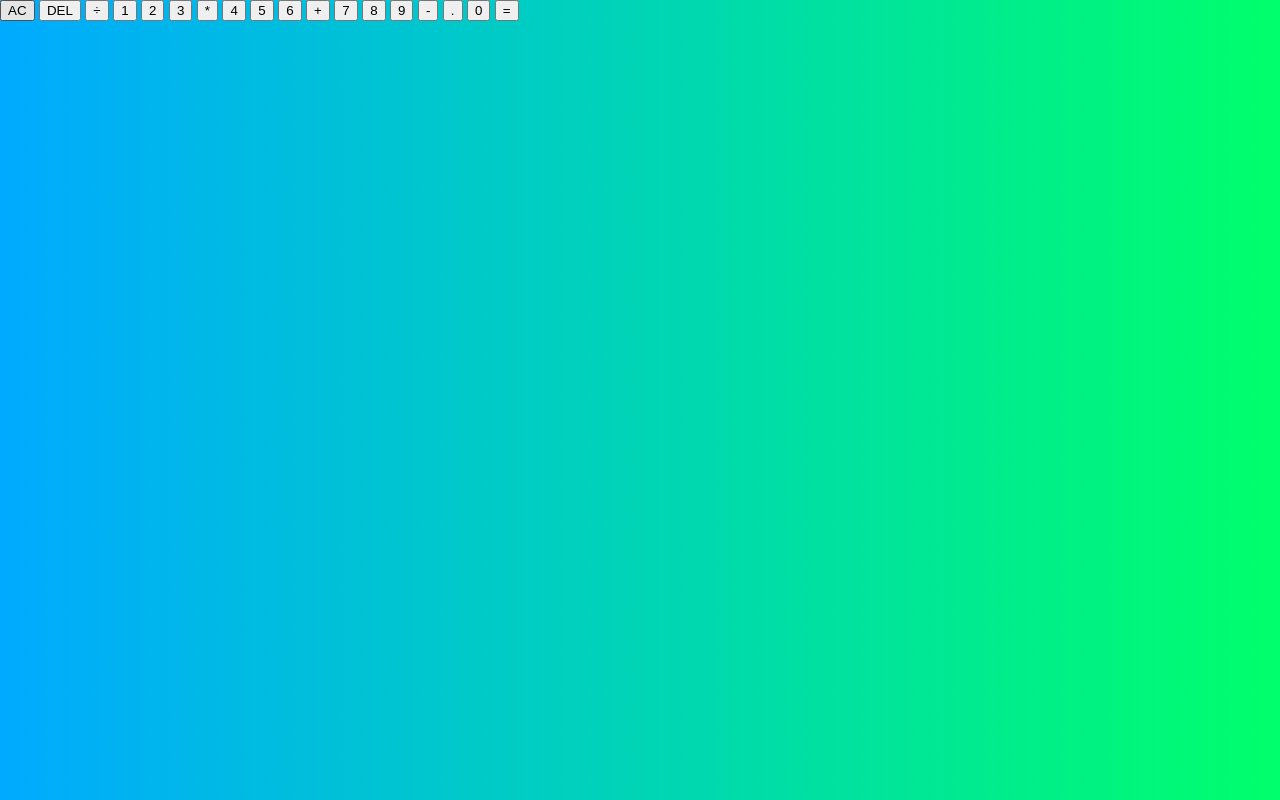
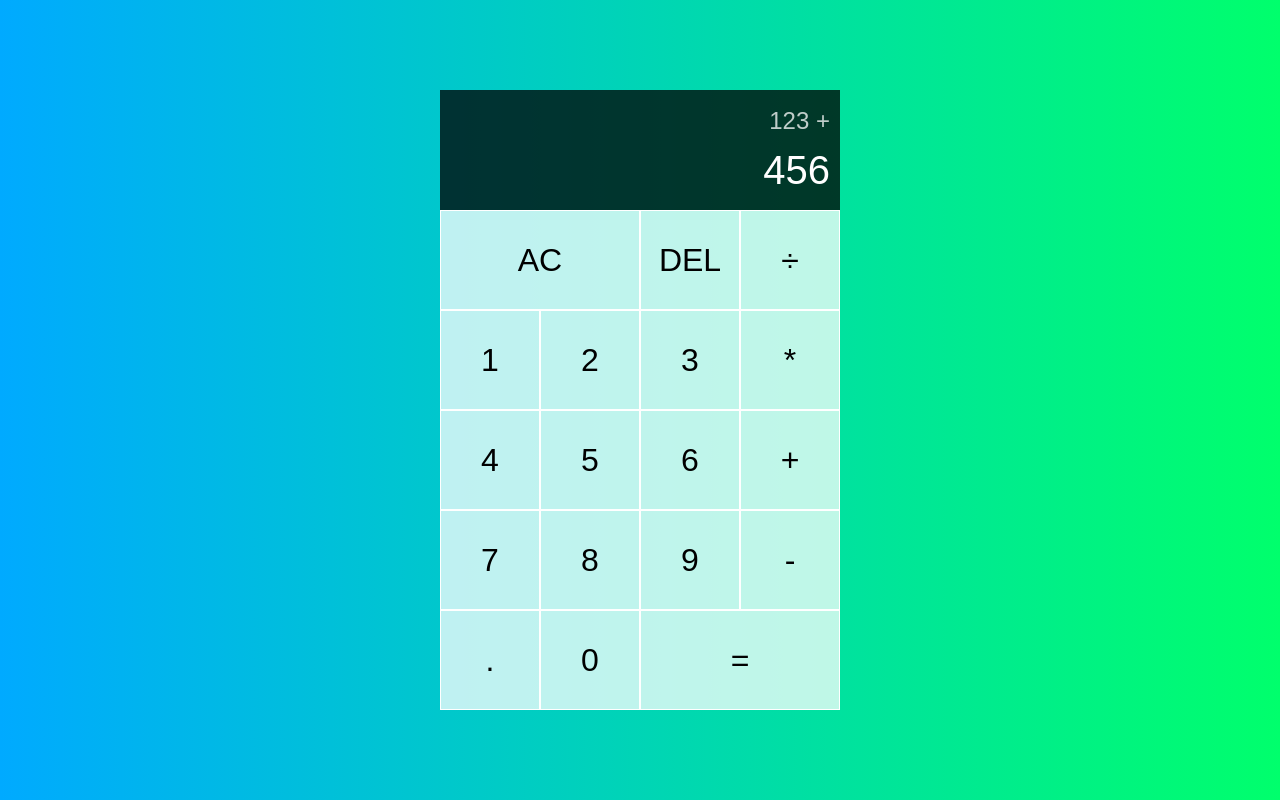
Before and after one commit to HaleyNicole126/calc-with-js, a plain HTML site: page index.html in a window 1280 px wide. Drawn offline with Linux system fonts and the light colour scheme.

Commit message:
more css

```diff
--- a/index.html
+++ b/index.html
@@ -11,8 +11,8 @@
 <body>
     <div class="calculator-grid">
         <div class="output">
-            <div class="previous-operand"></div>
-            <div class="current-operand"></div>
+            <div class="previous-operand">123 +</div>
+            <div class="current-operand">456</div>
         </div>
         <button class="span-two">AC</button>
         <button>DEL</button>
--- a/style.css
+++ b/style.css
@@ -1,11 +1,58 @@
 *, *::before, *::after {
     box-sizing: border-box;
-    font-family: Arial, Helvetica, sans-serif;
+    font-family: Gotham Rounded, sans-serif;
     font-weight: normal;
-}
+  }
 
-body{
+  body {
     padding: 0;
     margin: 0;
-    background: linear-gradient(to right, #00AAFF, #00FF6C)
-}
+    background: linear-gradient(to right, #00AAFF, #00FF6C);
+  }
+
+  .calculator-grid {
+    display: grid;
+    justify-content: center;
+    align-content: center;
+    min-height: 100vh;
+    grid-template-columns: repeat(4, 100px);
+    grid-template-rows: minmax(120px, auto) repeat(5, 100px);
+  }
+
+  .calculator-grid > button {
+    cursor: pointer;
+    font-size: 2rem;
+    border: 1px solid white;
+    outline: none;
+    background-color: rgba(255, 255, 255, .75);
+  }
+
+  .calculator-grid > button:hover {
+    background-color: rgba(255, 255, 255, .9);
+  }
+
+  .span-two {
+    grid-column: span 2;
+  }
+
+  .output {
+    grid-column: 1 / -1;
+    background-color: rgba(0, 0, 0, .75);
+    display: flex;
+    align-items: flex-end;
+    justify-content: space-around;
+    flex-direction: column;
+    padding: 10px;
+    word-wrap: break-word;
+    word-break: break-all;
+  }
+
+  .output .previous-operand {
+    color: rgba(255, 255, 255, .75);
+    font-size: 1.5rem;
+  }
+
+  .output .current-operand {
+    color: white;
+    font-size: 2.5rem;
+  }
```
